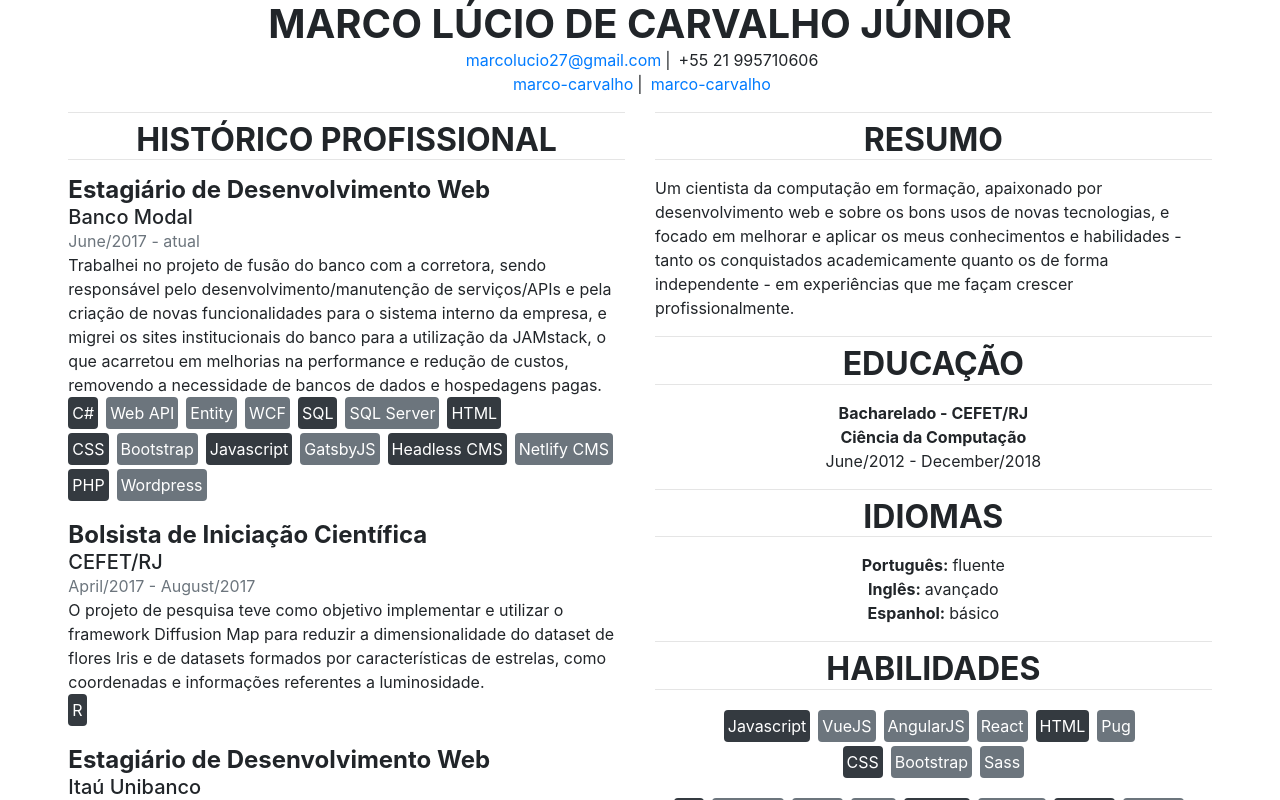
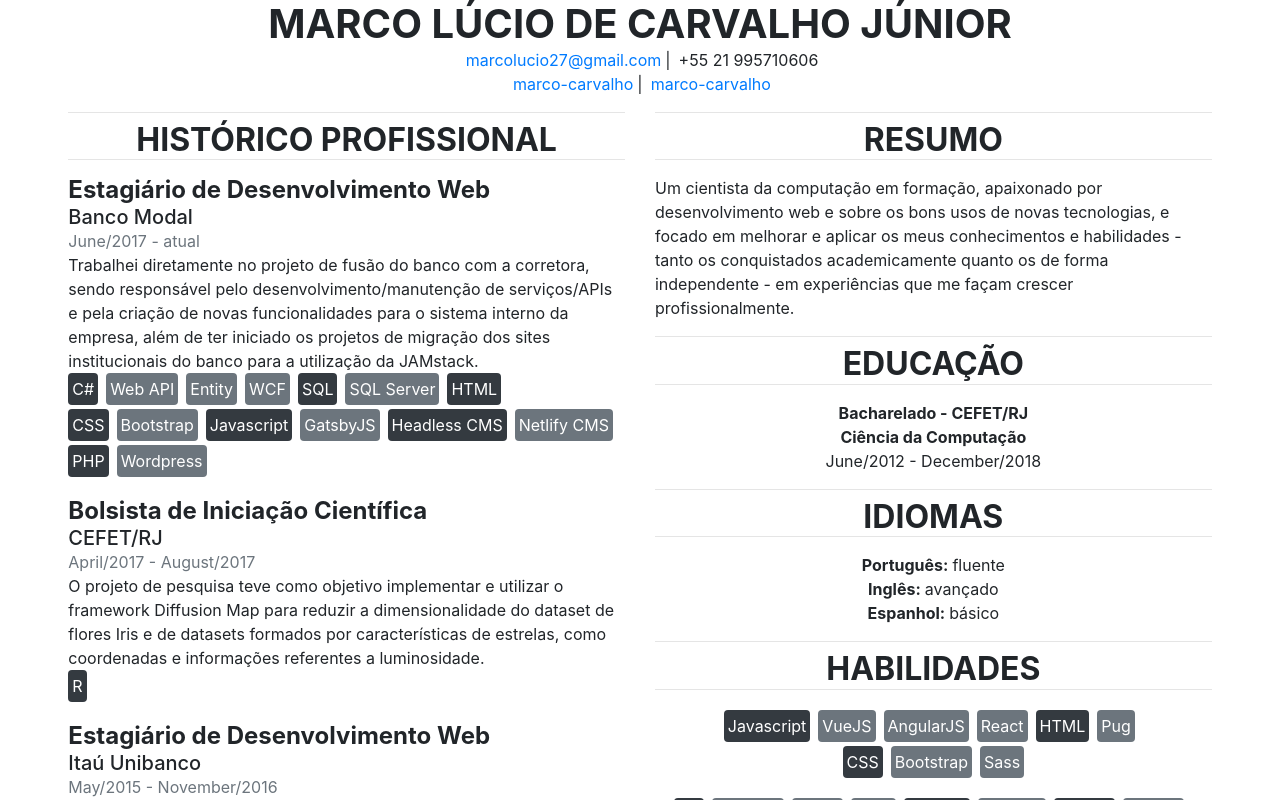
Before and after one commit to marco-carvalho/resume, a Vue app: page / in a window 1280 px wide. Shown: the top 800 px of the page. Built offline with nearby package versions, Linux system fonts and the light colour scheme.

Commit message:
update experiences

```diff
--- a/src/components/Experiences.vue
+++ b/src/components/Experiences.vue
@@ -6,7 +6,7 @@
     .mb-3(v-for='experience in experiences')
       h4.font-weight-bold.m-0 {{experience.position}}
       h5.m-0 {{experience.company}}
-      .text-secondary {{experience.from}} - {{experience.to}}
+      .text-secondary {{experience.from}} - {{experience.to || "atual"}}
       p.m-0 {{experience.description}}
       .list-inline-item(v-for='tecnology in experience.tecnologies')
         .list-inline-item.bg-dark.p-1.rounded.text-white.mb-1 {{tecnology.name}}
@@ -24,8 +24,8 @@
             company: 'Banco Modal',
             position: 'Estagiário de Desenvolvimento Web',
             from: this.moment(new Date(2017, 5)).format("MMMM/YYYY"),
-            to: "atual",
-            description: "Trabalhei no projeto de fusão do banco com a corretora, sendo responsável pelo desenvolvimento/manutenção de serviços/APIs e pela criação de novas funcionalidades para o sistema interno da empresa, e migrei os sites institucionais do banco para a utilização da JAMstack, o que acarretou em melhorias na performance e redução de custos, removendo a necessidade de bancos de dados e hospedagens pagas.",
+            to: null,
+            description: "Trabalhei diretamente no projeto de fusão do banco com a corretora, sendo responsável pelo desenvolvimento/manutenção de serviços/APIs e pela criação de novas funcionalidades para o sistema interno da empresa, além de ter iniciado os projetos de migração dos sites institucionais do banco para a utilização da JAMstack.",
             tecnologies: [
               {name:"C#", subtecnologies: ["Web API", "Entity", "WCF"]},
               {name:"SQL", subtecnologies: ["SQL Server"]},
```
